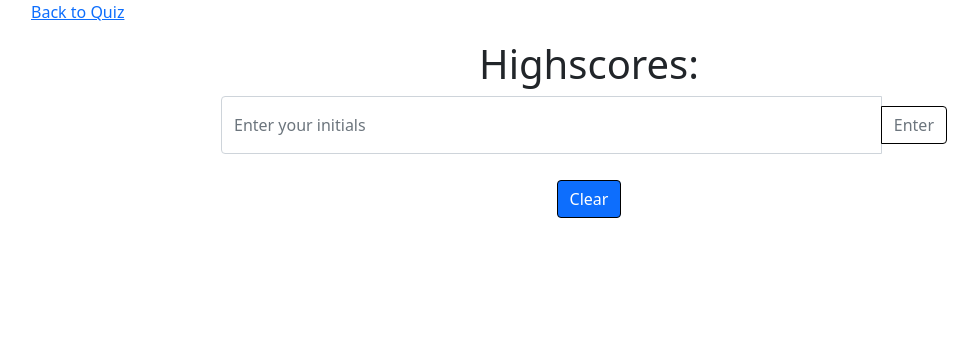
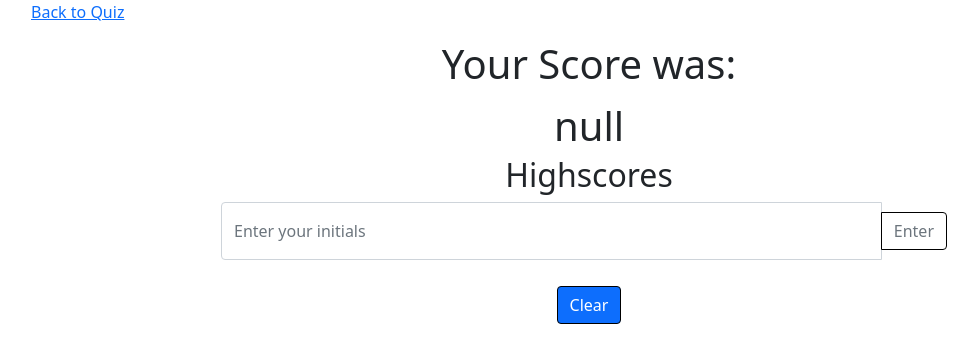
Before and after one commit to jimnguyen220/codeQuiz, a plain HTML site: page assets/highscores.html in a window 1280 px wide. Shown: the whole page, without its empty margins (51-1029 px from the left). Drawn offline with nearby package versions, Linux system fonts and the light colour scheme.

Commit message:
added result to score page

```diff
--- a/assets/highscorejava.js
+++ b/assets/highscorejava.js
@@ -4,16 +4,20 @@ var scoreTable = document.querySelector("#score-table");
 var enterButton = document.querySelector("#button-addon2");
 var clearButton = document.querySelector("#clear");
 var initialsEl = document.querySelector("#three-letters");
+var lastScore = document.querySelector("#last-score");
 var initialsValue = localStorage.getItem("initials")
 
 
+function showScore() {
+    lastScore.append(yourScore);
+}
 
 function setInitials() {
     localStorage.setItem("initials", initialsEl);
 }
 
 
-
+showScore();
 
 
 
--- a/assets/highscores.html
+++ b/assets/highscores.html
@@ -17,9 +17,11 @@
             <div class="col-sm-12 col-md-6 col-lg-8" id="quiz">
                 <div id="highscores">
                     <section>
-                        <h1>Highscores:</h1>
+                        <h1>Your Score was:</h1>
+                        <span id=last-score></span>
                     </section>
                     <div id="score-table">
+                        <h2>Highscores</h2>
                     </div>
                     <div class="input-group mb-3">
                         <input type="text" id="three-letters" class="form-control" placeholder="Enter your initials" aria-label="initials">
```
